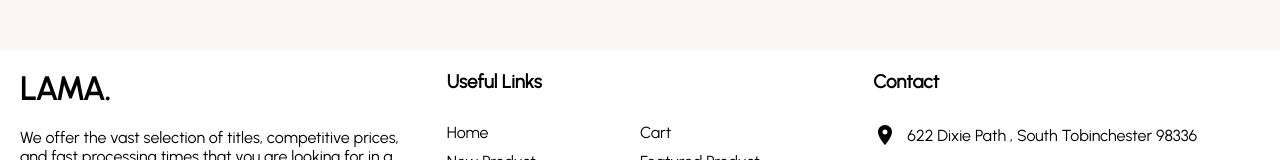
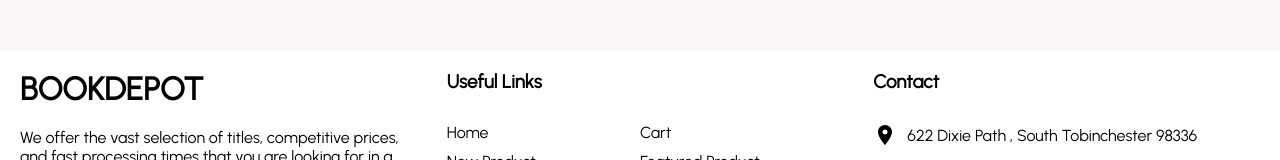
Before and after one commit to Amadi-99/finalwebproject, a React (Create React App) app: page / in a window 1280 px wide. Shown: the part 2686-2846 px from the top of the page. Built offline with nearby package versions, Linux system fonts and the light colour scheme.

Commit message:
edit footer code in home page

```diff
--- a/src/components/Footer.jsx
+++ b/src/components/Footer.jsx
@@ -84,7 +84,7 @@ import {
     return (
       <Container>
         <Left>
-          <Logo>LAMA.</Logo>
+          <Logo>BOOKDEPOT</Logo>
           <Desc>
           We offer the vast selection of titles, competitive prices, and fast processing times that you are looking for in a book supplier.
           Our large inventory of high-margin bargain books is 75-90% off list price and easily browsable on our website
```
